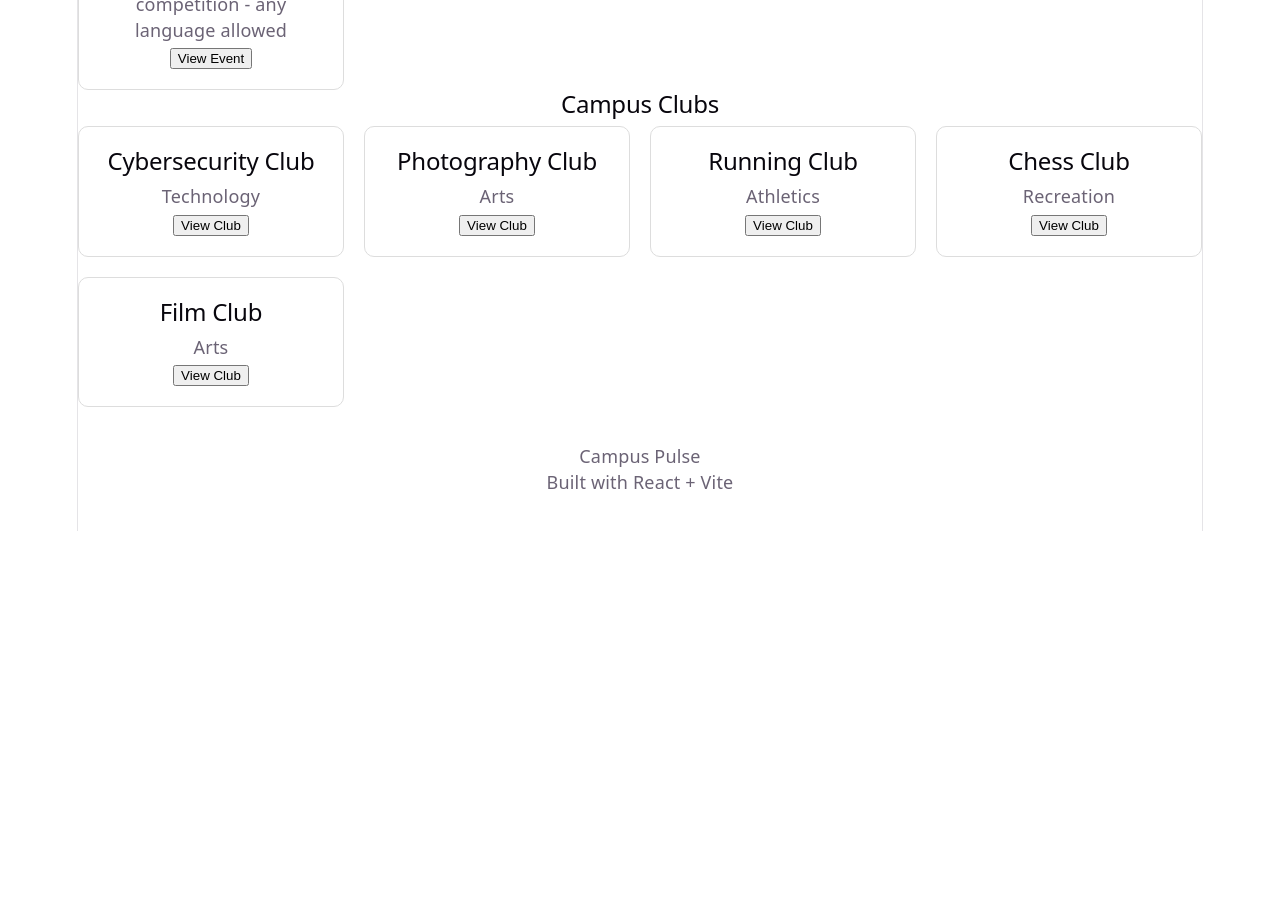
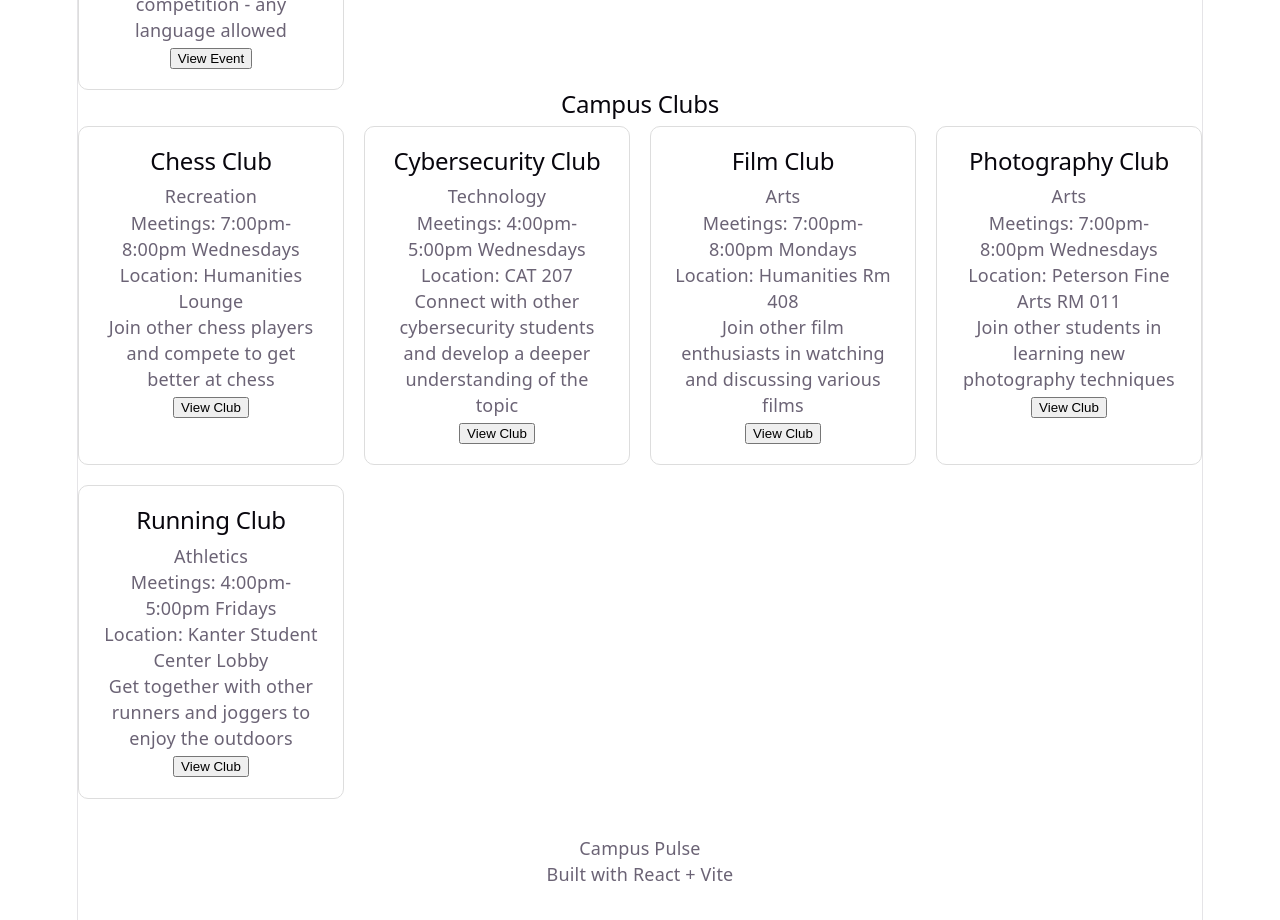
Before and after one commit to Pirategirl9000/React-Campus-Pulse, a React (Vite) app: page / in a window 1280 px wide. Shown: the part 820-1740 px from the top of the page. Before the commit the page ends 1351 px from the top, so only its background shows below. Built offline with nearby package versions, Linux system fonts and the light colour scheme.

Commit message:
Added new club card info and made them alphabetically sorted

```diff
--- a/src/App.jsx
+++ b/src/App.jsx
@@ -128,14 +128,19 @@ export default function App() {
     <main>
       <h2>Upcoming Events</h2>
       <section className="event-grid">
-          {events.sort((a, b) => alphabetCompare(a.title, b.title))
-          .map(event => <EventCard key={event.id} event={event}/>)}
+          {
+          events.sort((a, b) => alphabetCompare(a.title, b.title))  // Sort them by title ascending
+          .map(event => <EventCard key={event.id} event={event}/>)  // Map them to an eventCard
+          }
       </section>
 
 
       <h2>Campus Clubs</h2>
       <section className="club-grid">
-        {clubs.map(club => <ClubCard key={club.id} club={club}/>)}
+        {
+        clubs.sort((a, b) => alphabetCompare(a.name, b.name))       // Sort them by club name asc
+        .map(club => <ClubCard key={club.id} club={club}/>)          // Map them to club cards
+        }
       </section>
 
 
--- a/src/components/ClubCard.jsx
+++ b/src/components/ClubCard.jsx
@@ -1,10 +1,19 @@
 export default function ClubCard( {club} ) {
-    const handleClick = () => alert(club.name);
+    function handleClick() {
+            alert(`${club.name} \n
+             Type: ${club.category} \n
+             Time/Day: ${club.meeting} \n
+             Location: ${club.location} \n
+             Description: ${club.description}`);
+    }
 
     return (
         <article className="club-card">
             <h2 className="club-name">{club.name}</h2>
             <p className="club-category">{club.category}</p>
+            <p className="club-meetings">Meetings: {club.meeting}</p>
+            <p className="club-location">Location: {club.location}</p>
+            <p className="club-description"> {club.description} </p>
             <button className="club-button" onClick={handleClick}>View Club</button>
         </article>
     )
```
